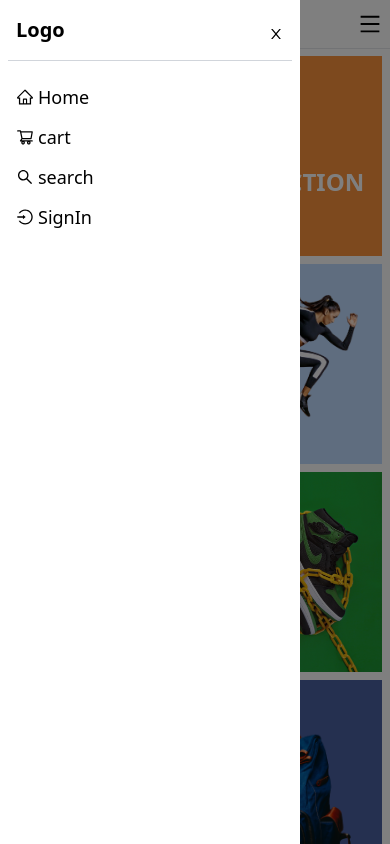
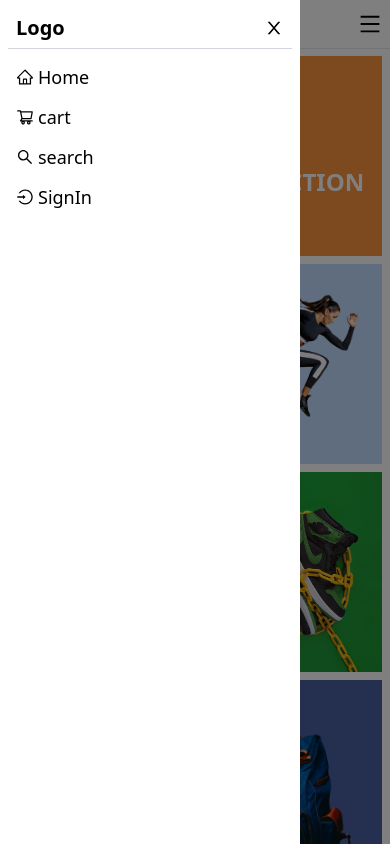
Before and after one commit to shayochris/ecommerce, a React (Vite) app: page / in a window 390 px wide. Both pictures are taken after a click on the button 370 px from the left and 24 px from the top of the page. Shown: the top 844 px of the page. Built offline with nearby package versions, Linux system fonts and the light colour scheme.

Commit message:
frontend v1 p2

```diff
--- a/src/components/Navbar.jsx
+++ b/src/components/Navbar.jsx
@@ -31,11 +31,11 @@ export default function Navbar({ setLogin }) {
             <div onClick={()=>setmobilemenu(false)}
             className="md:hidden fixed top-0 left-0 bg-black/50 w-full h-full z-20">
               <div className="bg-white w-[300px] h-full p-2">
-                <div className="flex justify-between items-center p-2 border-b-[1px] border-gray-300">
-                  <p className="logo pb-2">Logo</p>
-                  <AiOutlineClose/>
+                <div className="flex justify-between items-center px-2 border-b-[1px] border-gray-300">
+                  <p className="logo">Logo</p>
+                  <AiOutlineClose className='h-10 w-5 font-semibold'/>
                 </div>
-                <ul className='mt-2 p-2'>
+                <ul className='p-2'>
                   <li className='py-1 text-lg'>
                     <Link className='flex items-center'>
                       <AiOutlineHome className='h-8 mr-1'/> <span>Home</span>
```
